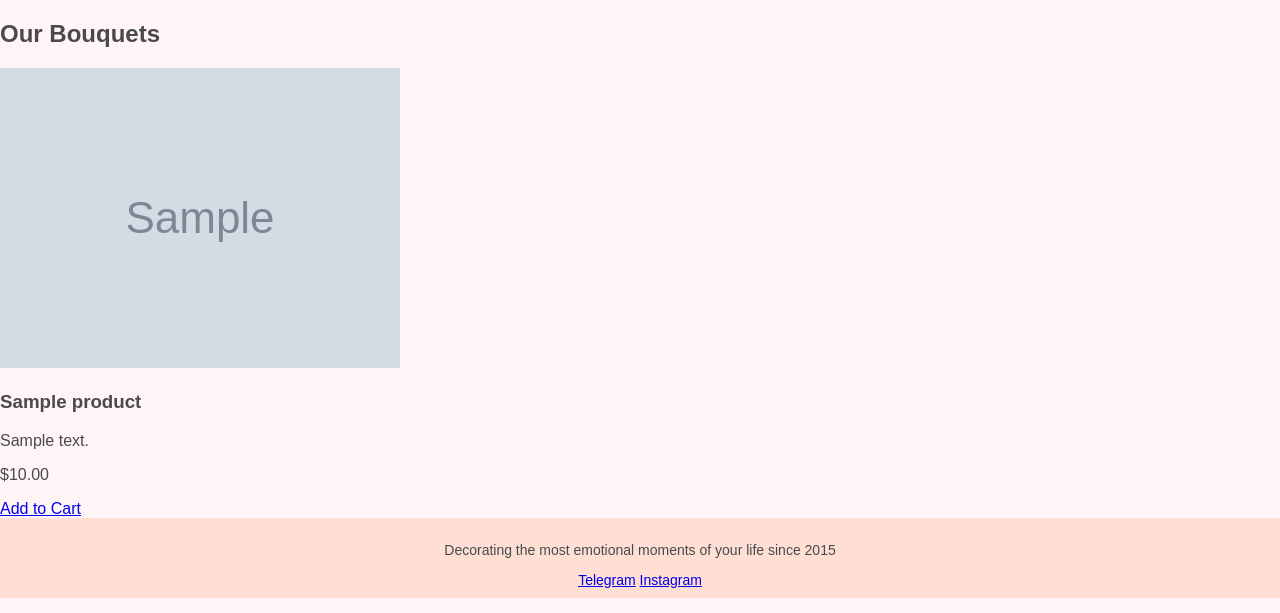
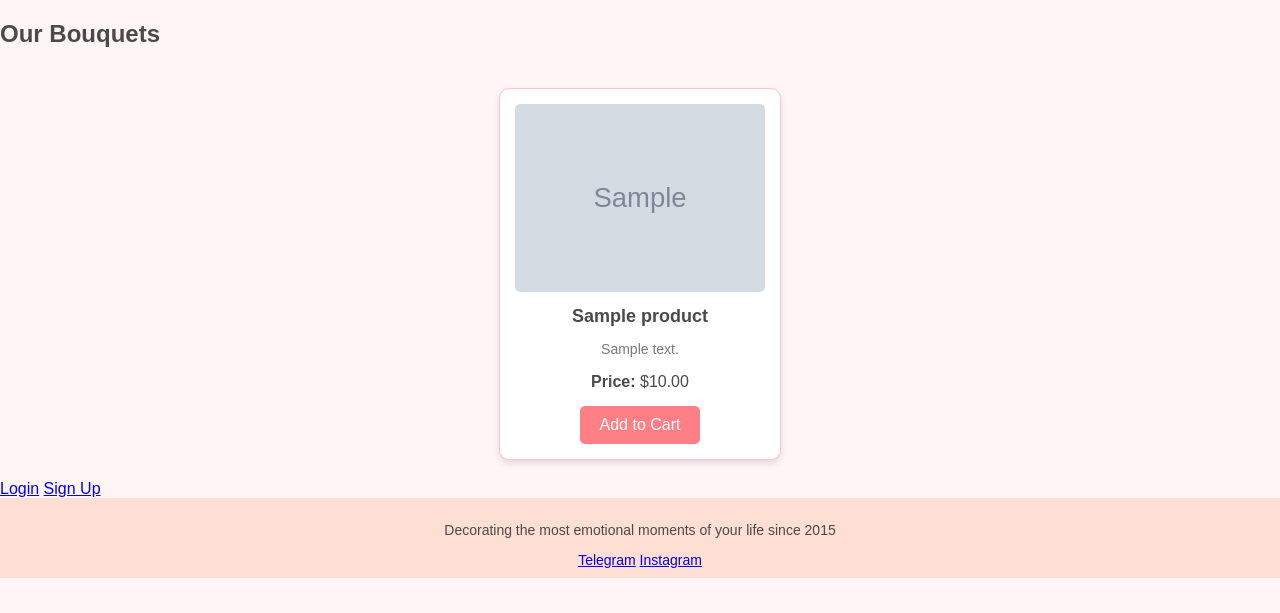
Before and after one commit to KateO-R/FlowerDelivery_Advanced, a Django app: page / in a window 1280 px wide. Shown: the part 187-800 px from the top of the page. Run offline with Django 5.2, Linux system fonts and the light colour scheme; tables that the repository leaves empty hold one stand-in row (values such as "Sample post"); grey boxes marked "Sample" are stand-in pictures.

Commit message:
code added

```diff
--- a/flowerdelivery/settings.py
+++ b/flowerdelivery/settings.py
@@ -29,6 +29,7 @@ ALLOWED_HOSTS = []
 
 MEDIA_URL = '/media/'
 MEDIA_ROOT = os.path.join(BASE_DIR, 'media')
+LOGIN_REDIRECT_URL = '/'
 # Application definition
 
 INSTALLED_APPS = [
--- a/orders/templates/orders/home.html
+++ b/orders/templates/orders/home.html
@@ -2,15 +2,25 @@
 
 {% block content %}
 <h2>Our Bouquets</h2>
-<div class="products">
+<div class="products-container">
     {% for product in products %}
-    <div class="product">
-        <img src="{{ product.image.url }}" alt="{{ product.name }}">
-        <h3>{{ product.name }}</h3>
-        <p>{{ product.description }}</p>
-        <p>${{ product.price }}</p>
-        <a href="/cart/add/{{ product.id }}/">Add to Cart</a>
-    </div>
+        <div class="product-card">
+            <img src="{{ product.image.url }}" alt="{{ product.name }}" class="product-image">
+            <h3 class="product-name">{{ product.name }}</h3>
+            <p class="product-description">{{ product.description }}</p>
+            <p class="product-price"><strong>Price:</strong> ${{ product.price }}</p>
+            <a href="/cart/add/{{ product.id }}/" class="button">Add to Cart</a>
+        </div>
     {% endfor %}
 </div>
+
+<div class="user-links">
+    {% if user.is_authenticated %}
+        <a href="{% url 'profile' %}">Profile</a>
+        <a href="{% url 'logout' %}">Logout</a>
+    {% else %}
+        <a href="{% url 'login' %}">Login</a>
+        <a href="{% url 'signup' %}">Sign Up</a>
+    {% endif %}
+</div>
 {% endblock %}
--- a/orders/urls.py
+++ b/orders/urls.py
@@ -5,6 +5,7 @@ from . import views
 urlpatterns = [
     path('', views.home, name='home'),
     path('', views.product_list, name='product_list'),
+    path('profile/', views.profile, name='profile'),
     path('order/', views.create_order, name='create_order'),
     path('history/', views.order_history, name='order_history'),
     path('login/', auth_views.LoginView.as_view(template_name='orders/login.html'), name='login'),
--- a/orders/views.py
+++ b/orders/views.py
@@ -18,6 +18,10 @@ def signup(request):
     else:
         form = UserCreationForm()
     return render(request, 'orders/signup.html', {'form': form})
+
+@login_required
+def profile(request):
+    return render(request, 'orders/profile.html')
 
 @login_required
 def product_list(request):
--- a/static/css/styles.css
+++ b/static/css/styles.css
@@ -22,12 +22,46 @@ footer {
     font-size: 14px;
 }
 
+.products-container {
+    display: flex;
+    flex-wrap: wrap;
+    justify-content: center;
+    gap: 20px; /* Расстояние между карточками */
+    padding: 20px;
+}
+
 .product-card {
-    border: 1px solid #ffb3b3; /* Бледно-розовый */
+    background-color: #fff; /* Белый фон для карточки */
+    border: 1px solid #ffc2cc; /* Розовая рамка */
     border-radius: 10px;
-    margin: 15px;
+    box-shadow: 0 4px 6px rgba(0, 0, 0, 0.1); /* Тень для объема */
+    width: 250px; /* Фиксированная ширина карточки */
+    text-align: center;
     padding: 15px;
-    box-shadow: 0 4px 6px rgba(0, 0, 0, 0.1);
+}
+
+.product-image {
+    max-width: 100%;
+    height: auto;
+    border-radius: 5px;
+}
+
+.product-name {
+    font-size: 18px;
+    color: #4a4a4a;
+    margin: 10px 0;
+}
+
+.product-description {
+    font-size: 14px;
+    color: #7a7a7a;
+    margin-bottom: 10px;
+}
+
+.product-price {
+    font-size: 16px;
+    color: #4a4a4a;
+    margin-bottom: 15px;
 }
 
 .button {
@@ -37,6 +71,8 @@ footer {
     border: none;
     border-radius: 5px;
     cursor: pointer;
+    text-decoration: none; /* Убирает подчеркивание */
+    display: inline-block;
 }
 
 .button:hover {
```
Also changed, not shown: orders/templates/orders/profile.html (added, +18 -0 lines).
